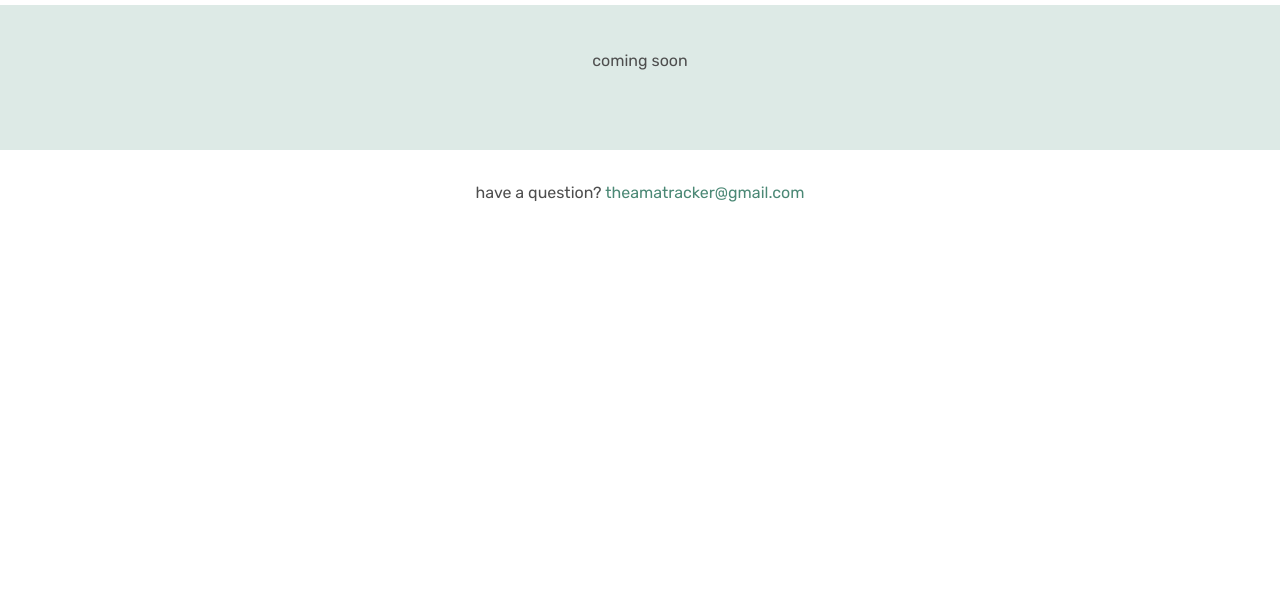
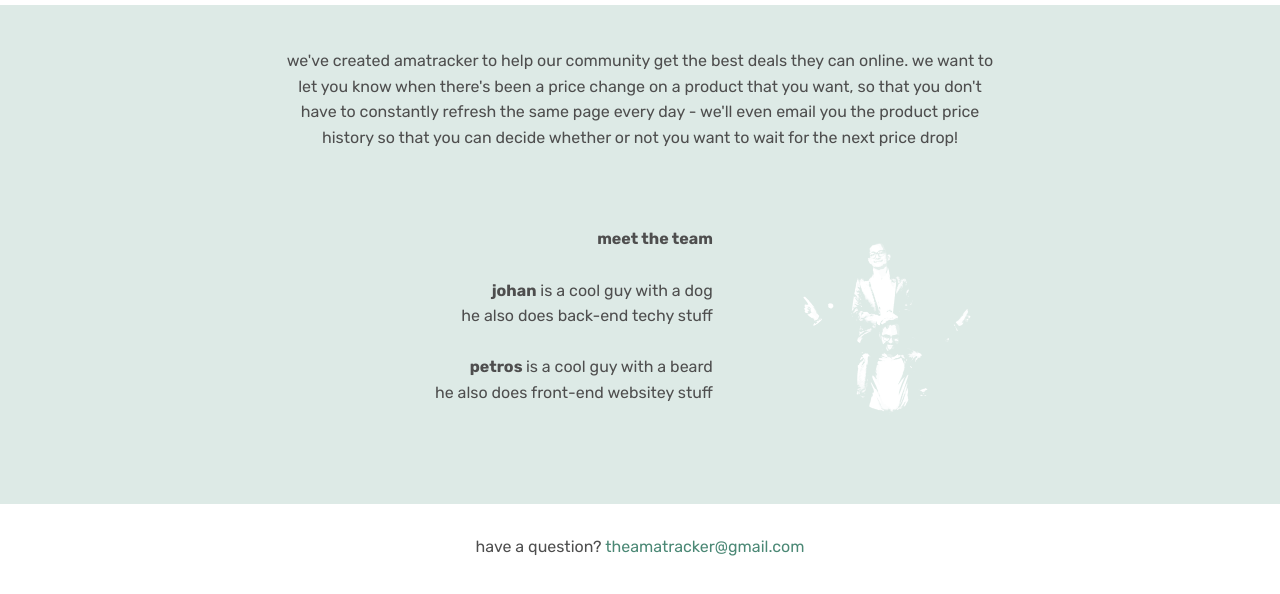
Before and after one commit to amatracker/amatracker, a website: page about.html in a window 1280 px wide. Shown: the part 72-666 px from the top of the page. Drawn offline with Linux system fonts and the light colour scheme.

```diff
--- a/about.html
+++ b/about.html
@@ -62,13 +62,36 @@
     </nav>
 </section>
 
-<section class="engine"><a href="https://mobirise.info/i">free web creation software</a></section><section class="mbr-section article content1 cid-rHlPNVTDCn" id="content1-l">
+<section class="engine"><a href="https://mobirise.info/b">create your own website</a></section><section class="mbr-section article content1 cid-rHlPNVTDCn" id="content1-l">
 
 
 
     <div class="container">
         <div class="media-container-row">
-            <div class="mbr-text col-12 mbr-fonts-style display-7 col-md-8"><p>coming soon</p></div>
+            <div class="mbr-text col-12 mbr-fonts-style display-7 col-md-8"><p>we've created amatracker to help our community get the best deals they can online. we want to let you know when there's been a price change on a product that you want, so that you don't have to constantly refresh the same page every day - we'll even email you the product price history so that you can decide whether or not you want to wait for the next price drop!</p></div>
+        </div>
+    </div>
+</section>
+
+<section class="mbr-section content7 cid-rIskOyAa0F" id="content7-18">
+
+
+
+    <div class="container">
+        <div class="media-container-row">
+            <div class="col-12 col-md-8">
+                <div class="media-container-row">
+                    <div class="media-content">
+                        <div class="mbr-section-text">
+                            <p class="mbr-text align-right mb-0 mbr-fonts-style display-7">
+                               <strong>meet the team<br></strong><br><strong>johan</strong> is a cool guy with a dog<br>he also does back-end techy stuff<br><br><strong>petros </strong>is a cool guy with a beard<br>he also does front-end websitey stuff</p>
+                        </div>
+                    </div>
+                    <div class="mbr-figure" style="width: 60%;">
+                     <img src="assets/images/jfh-pop3-436x435.png" alt="Mobirise" title="">
+                    </div>
+                </div>
+            </div>
         </div>
     </div>
 </section>
--- a/assets/images/hashes.json
+++ b/assets/images/hashes.json
@@ -1 +1 @@
-{"xOpTQubXBmZiWbt3sQ8DoQ==":"mbr-122x179.jpg","ioYHFQsXKUaPgc0XKgE09g==":"mbr-82x62.jpg","0D3NvX8hG8/kNzaYe5qK8A==":"mbr-1920x1280.jpg","z/WqUvHDBffWElCRbH3OHg==":"mbr-192x144.jpg","bKwrA+RNR7vEaZLMKssomg==":"mbr-536x402.jpg","9V4CLsV9a6VLzhwBMuqT8A==":"mouflon%20vector%20recoloured-162x112.png","00cQfMyURnDAI1eI0tyZGw==":"mouflon%20vector%20recoloured-788x544.png","4WK3gqEug+2knePynj7v5A==":"mouflon%20vector%20recoloured-632x433.png","prV7vYfZIsKDoSsHtgMzTw==":"mouflon%20vector%20recoloured-176x121.png"}
+{"xOpTQubXBmZiWbt3sQ8DoQ==":"mbr-122x179.jpg","ioYHFQsXKUaPgc0XKgE09g==":"mbr-82x62.jpg","0D3NvX8hG8/kNzaYe5qK8A==":"mbr-1920x1280.jpg","z/WqUvHDBffWElCRbH3OHg==":"mbr-192x144.jpg","bKwrA+RNR7vEaZLMKssomg==":"mbr-536x402.jpg","9V4CLsV9a6VLzhwBMuqT8A==":"mouflon%20vector%20recoloured-162x112.png","00cQfMyURnDAI1eI0tyZGw==":"mouflon%20vector%20recoloured-788x544.png","4WK3gqEug+2knePynj7v5A==":"mouflon%20vector%20recoloured-632x433.png","prV7vYfZIsKDoSsHtgMzTw==":"mouflon%20vector%20recoloured-176x121.png","1ci1ASat1clN5+aTgVQ23A==":"jfh-pop3-400x399.png","kfE4YP5azef0oKnG2nAthw==":"jfh-pop3-436x435.png","R4VOr4bfijp4zQiz6/jgYA==":"jfh-pop4-436x435.png"}
--- a/assets/mobirise/css/mbr-additional.css
+++ b/assets/mobirise/css/mbr-additional.css
@@ -1426,7 +1426,7 @@
 }
 .cid-rHlPNVTDCn {
   padding-top: 120px;
-  padding-bottom: 60px;
+  padding-bottom: 0px;
   background-color: #ddeae6;
 }
 .cid-rHlPNVTDCn .mbr-text,
@@ -1438,6 +1438,24 @@
 }
 .cid-rHlPNVTDCn .mbr-text P {
   text-align: center;
+}
+.cid-rIskOyAa0F {
+  padding-top: 60px;
+  padding-bottom: 60px;
+  background-color: #ddeae6;
+}
+@media (min-width: 992px) {
+  .cid-rIskOyAa0F .mbr-figure {
+    padding-left: 4rem;
+  }
+}
+@media (max-width: 992px) {
+  .cid-rIskOyAa0F .mbr-figure {
+    padding-top: 1rem;
+  }
+}
+.cid-rIskOyAa0F .mbr-text {
+  color: #4e4e4e;
 }
 .cid-rIgk2S8Ipw {
   padding-top: 30px;
```
Also changed, not shown: 404.html (+1 -1 lines), blog.html (+1 -2 lines), hold.html (+2 -2 lines), home.html (+4 -6 lines), how.html (+2 -2 lines), assets/images/jfh-pop3-436x435.png (added), 1 other file.
